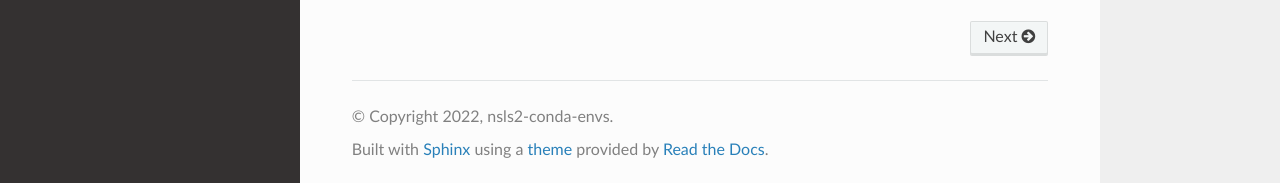
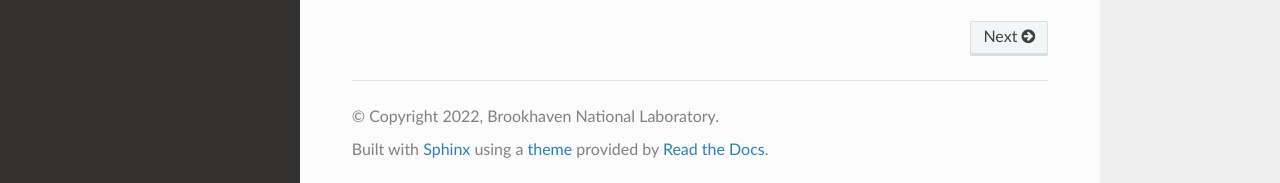
Before and after one commit to nsls2-conda-envs/conda-pack-template, a Sphinx documentation site: the page built from docs/source/index.rst, in a window 1280 px wide and 900 px high, scrolled down 568 px. Shown: the part 714-897 px from the top of the window. Built offline with Sphinx 7.4.7 and the Read the Docs theme 2.0.0, drawn with Linux system fonts in a browser that asks for light colours.

Commit message:
Add BNL as license holder

```diff
--- a/docs/source/conf.py
+++ b/docs/source/conf.py
@@ -69,7 +69,7 @@ master_doc = "index"
 
 # General information about the project.
 project = "conda-pack-template"
-copyright = "2022, nsls2-conda-envs"
+copyright = "2022, Brookhaven National Laboratory"
 author = "nsls2-conda-envs"
 
 # The version info for the project you're documenting, acts as replacement for
```
Also changed, not shown: 1 other file.
